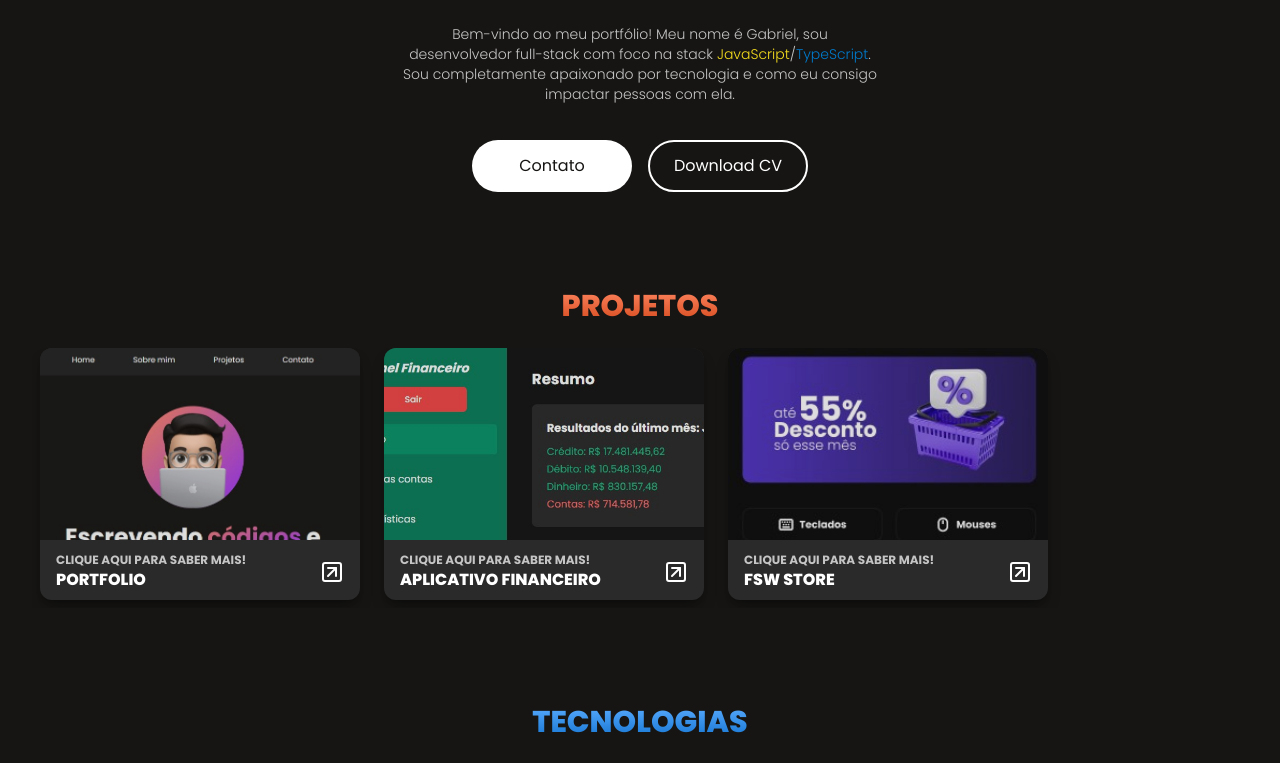
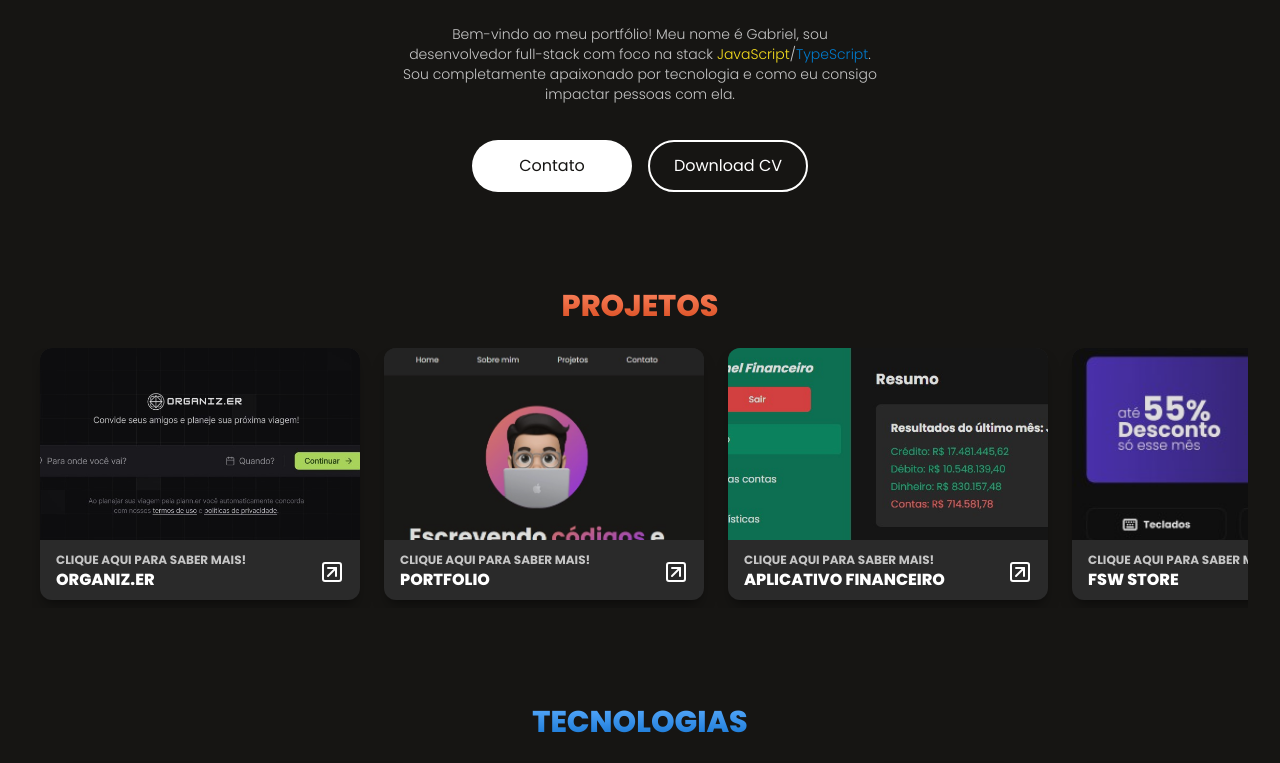
Before and after one commit to gctoledo/portfolio, a Next.js app: page / in a window 1280 px wide. Shown: the part 490-1253 px from the top of the page. Built offline with nearby package versions, Linux system fonts and the light colour scheme.

Commit message:
feat: add 'organizer' project

```diff
--- a/public/projects/projects.json
+++ b/public/projects/projects.json
@@ -1,10 +1,10 @@
 {
   "data": [
     {
-      "name": "Portfolio",
-      "image": "/projects/portfolio.jpg",
-      "stacks": ["reactjs", "nextjs", "typescript", "tailwindcss"],
-      "description": "Projeto de portfólio"
+      "name": "FSW Store",
+      "image": "/projects/fswstore.jpg",
+      "stacks": ["reactjs", "nextjs", "typescript", "prisma", "postgresql"],
+      "description": "Projeto de um e-commerce para periféricos. O projeto consiste em um e-commerce, onde o cliente pode adicionar produtos, selecionar o tamanho e quantidade e finalizar a compra do pedido. O projeto foi desenvolvido com Next.js, TypeScript, Prisma, PostgreSQL e Tailwind CSS."
     },
     {
       "name": "Aplicativo financeiro",
@@ -13,7 +13,6 @@
         "reactjs",
         "nextjs",
         "typescript",
-        "tailwindcss",
         "nodejs",
         "prisma",
         "postgresql",
@@ -22,16 +21,15 @@
       "description": "A ideia do projeto é aprimorar a organização das finanças de um estabelecimento comercial, que antes eram todas feitas por planilhas. Apesar de ser um modo bastante funcional, isso me gerou uma vontade muito grande de construir uma aplicação que pudesse armazenar essas dados de uma forma mais segura e, além disso, conseguir manipular esses dados para criar insights sobre como melhorar o gerenciamento das finanças do estabelecimento. Com isso desenvolvi essa aplicação, que apesar de simples e feita para fins didáticos, tenho muito orgulho em dizer que supre todas as necessidades para as pessoas que me incentivaram a criar esse sistema. O projeto é uma API, que será integrado com um sistema web, utilizando JWT para autenticação de rotas privadas, Express para desenvolvimento das rotas, Prisma como ORM para interação com o banco de dados (PostgreSQL)."
     },
     {
-      "name": "FSW Store",
-      "image": "/projects/fswstore.jpg",
-      "stacks": [
-        "reactjs",
-        "nextjs",
-        "typescript",
-        "tailwindcss",
-        "prisma",
-        "postgresql"
-      ],
+      "name": "Portfolio",
+      "image": "/projects/portfolio.jpg",
+      "stacks": ["reactjs", "nextjs", "typescript", "tailwindcss"],
+      "description": "Projeto de portfólio"
+    },
+    {
+      "name": "Organiz.er",
+      "image": "/projects/organizer.jpg",
+      "stacks": ["reactjs", "nextjs", "typescript", "prisma", "nodejs"],
       "description": "Projeto de um e-commerce para periféricos. O projeto consiste em um e-commerce, onde o cliente pode adicionar produtos, selecionar o tamanho e quantidade e finalizar a compra do pedido. O projeto foi desenvolvido com Next.js, TypeScript, Prisma, PostgreSQL e Tailwind CSS."
     }
   ]
--- a/src/app/_sections/Projects.tsx
+++ b/src/app/_sections/Projects.tsx
@@ -3,7 +3,7 @@ import ProjectCard from "../_components/ProjectCard";
 import SectionTitle from "../_components/SectionTitle";
 import { Project } from "../_types/stacks";
 
-const projects: Project[] = projectsJSON.data;
+const projects: Project[] = projectsJSON.data.reverse();
 
 const Projects = () => {
   return (
```
Also changed, not shown: public/projects/organizer.jpg (added).
